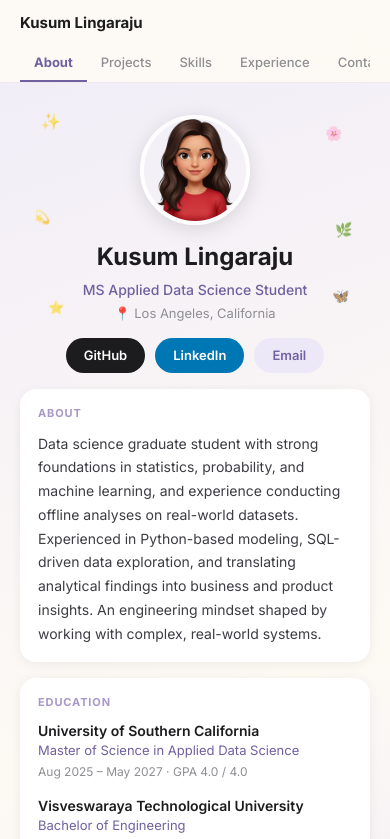
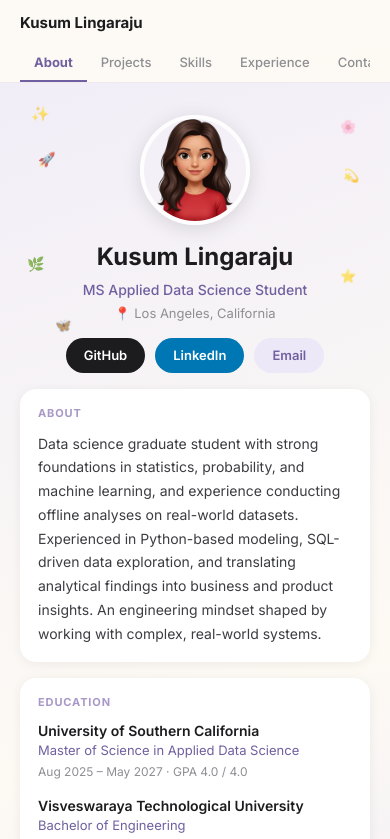
Before and after one commit to kusumlin/portfolio, a React (Vite) app: page / in a window 390 px wide. Shown: the top 839 px of the page. Built offline with nearby package versions, Linux system fonts and the light colour scheme; a web font is replaced by a local one.

Commit message:
Add rocket emoji, reposition mobile floating accents

```diff
--- a/src/components/mobile/MobileView.jsx
+++ b/src/components/mobile/MobileView.jsx
@@ -65,12 +65,13 @@ function AboutTab() {
       <div style={{ position: 'relative', display: 'flex', flexDirection: 'column', alignItems: 'center', gap: 14, paddingTop: 8 }}>
         {/* Tiny floating accents */}
         {[
-          { e: '✨', top: '4%',  left: '6%',  size: 16, anim: 'floatA', delay: '0s'   },
-          { e: '🌸', top: '8%',  right: '8%', size: 14, anim: 'floatB', delay: '0.6s' },
-          { e: '💫', top: '38%', left: '4%',  size: 13, anim: 'floatC', delay: '1.2s' },
-          { e: '🌿', top: '42%', right: '5%', size: 14, anim: 'floatA', delay: '0.9s' },
-          { e: '⭐', top: '72%', left: '8%',  size: 13, anim: 'floatB', delay: '0.3s' },
-          { e: '🦋', top: '68%', right: '6%', size: 14, anim: 'floatC', delay: '1.5s' },
+          { e: '✨', top: '2%',  left: '3%',   size: 15, anim: 'floatA', delay: '0s'   },
+          { e: '🌸', top: '6%',  right: '4%',  size: 13, anim: 'floatB', delay: '0.6s' },
+          { e: '🚀', top: '18%', left: '5%',   size: 14, anim: 'floatC', delay: '0.4s' },
+          { e: '💫', top: '22%', right: '3%',  size: 13, anim: 'floatA', delay: '1.2s' },
+          { e: '🌿', top: '55%', left: '2%',   size: 14, anim: 'floatB', delay: '0.9s' },
+          { e: '⭐', top: '60%', right: '4%',  size: 13, anim: 'floatC', delay: '0.3s' },
+          { e: '🦋', top: '80%', left: '10%',  size: 13, anim: 'floatA', delay: '1.5s' },
         ].map((s, i) => (
           <span key={i} style={{
             position: 'absolute', top: s.top, left: s.left, right: s.right,
```
